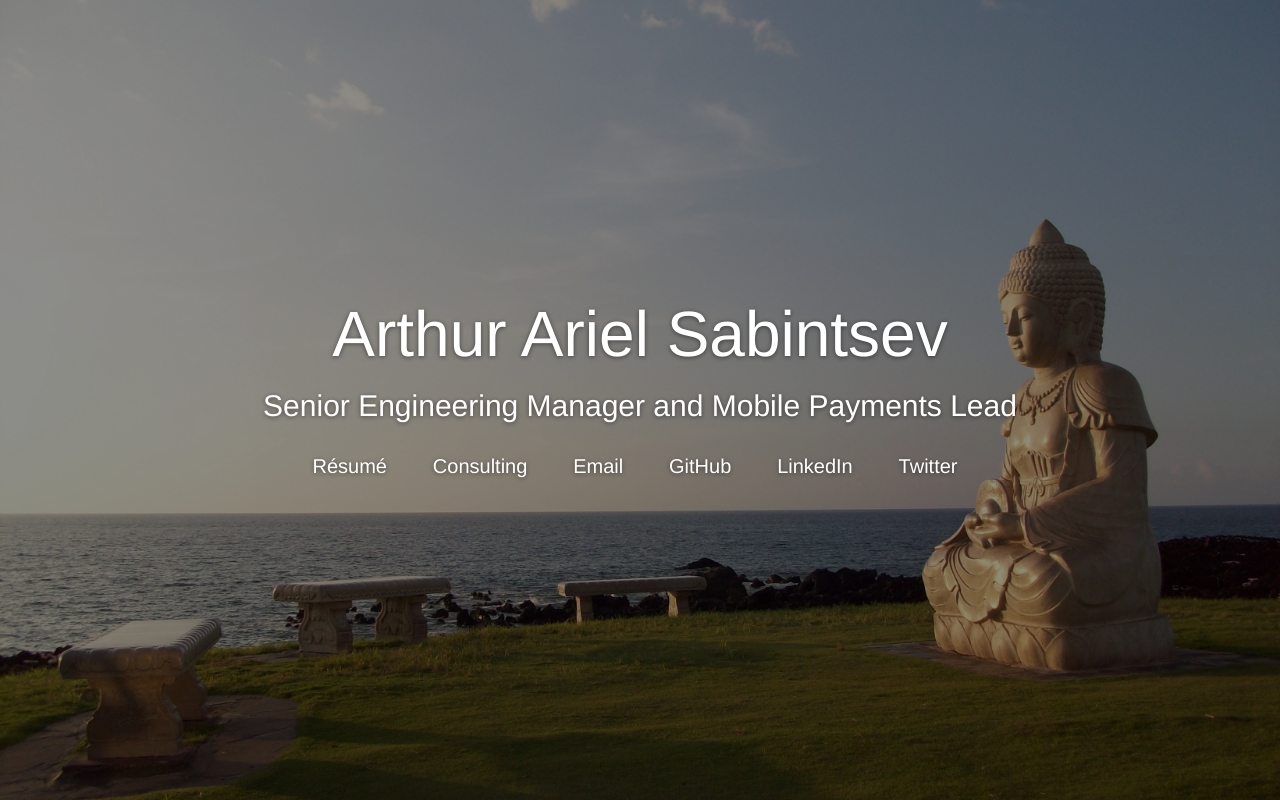
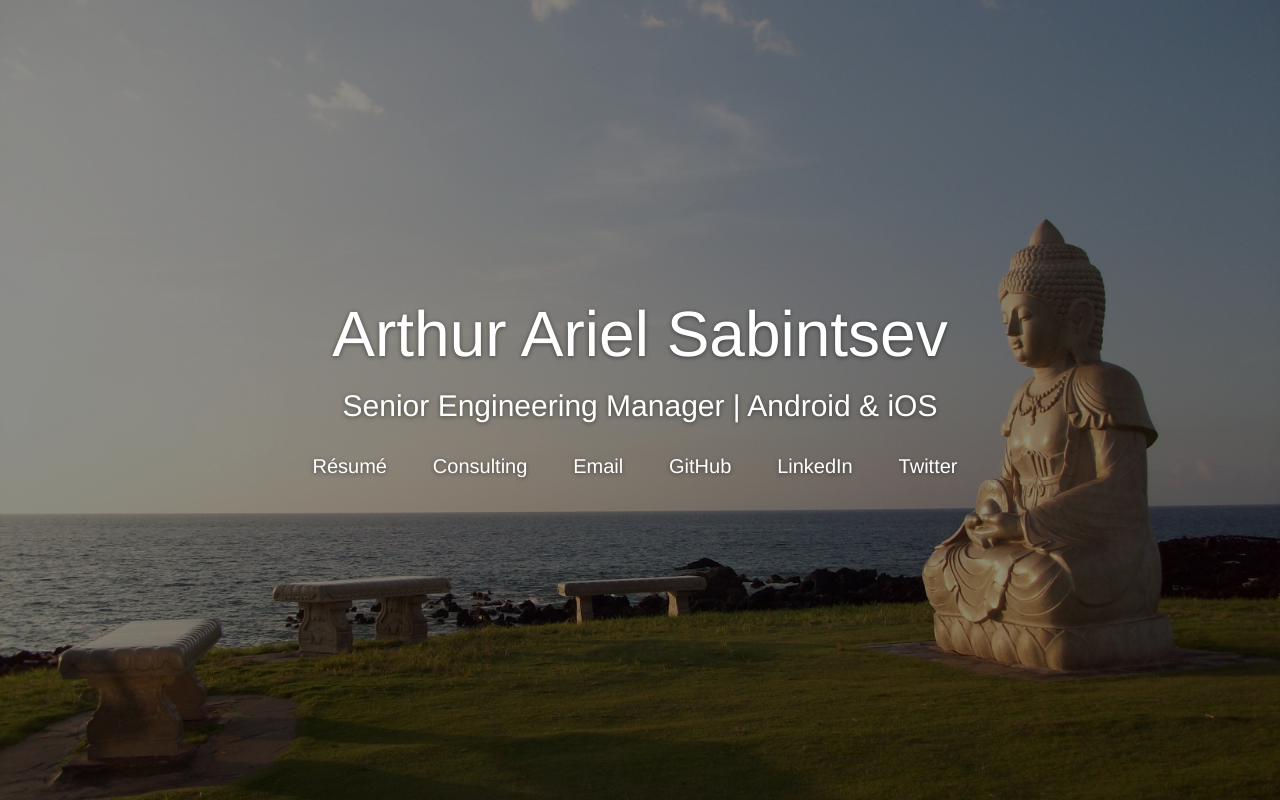
Before and after one commit to ArtSabintsev/artsabintsev.github.io, a plain HTML site: page index.html in a window 1280 px wide. Drawn offline with nearby package versions, Linux system fonts and the light colour scheme.

Commit message:
Updated headline

```diff
--- a/index.html
+++ b/index.html
@@ -23,7 +23,7 @@
 
           <div class='inner cover'>
             <h1 class='cover-heading'>Arthur Ariel Sabintsev</h1>
-            <h2 class='cover-heading'>Senior Engineering Manager and Mobile Payments Lead</h2>
+            <h2 class='cover-heading'>Senior Engineering Manager | Android & iOS</h2>
             <p class='lead'>
               <a href='files/Arthur-Sabintsev-Resume.pdf' class='btn btn-lg'>Résumé</a>
               <a href='//iOSConsultant.com' class='btn btn-lg'>Consulting</a>
```
